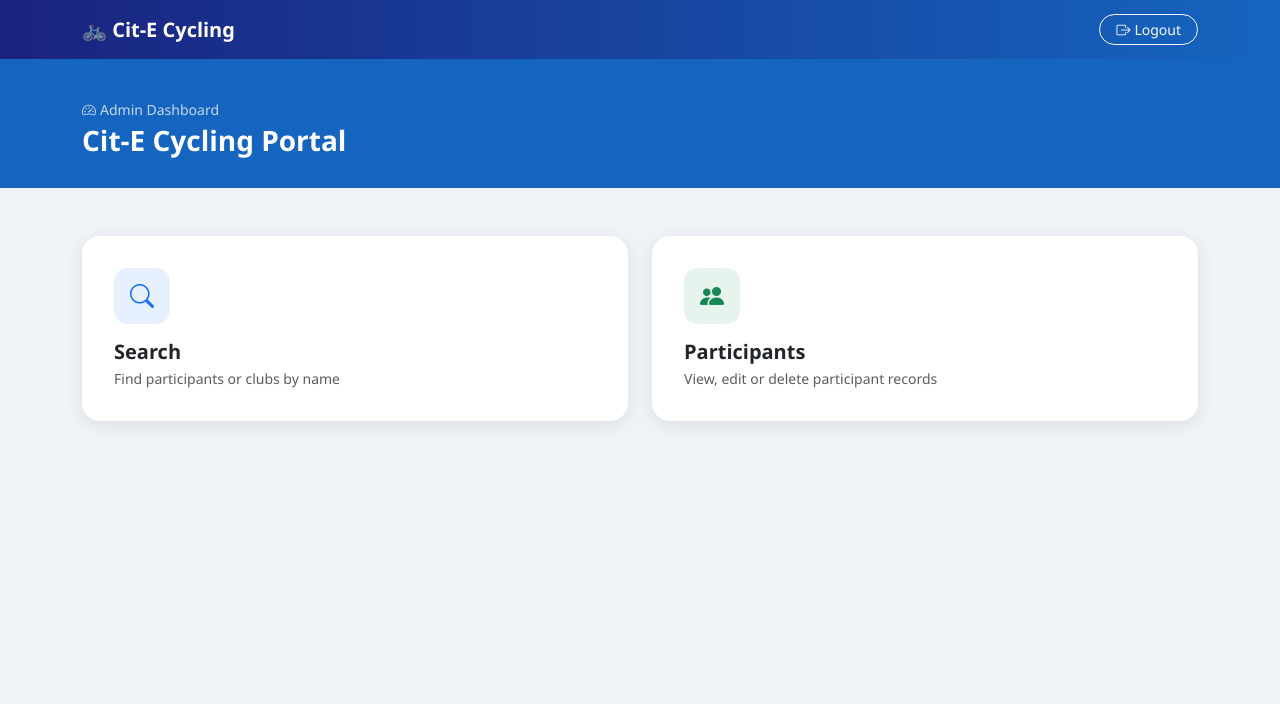
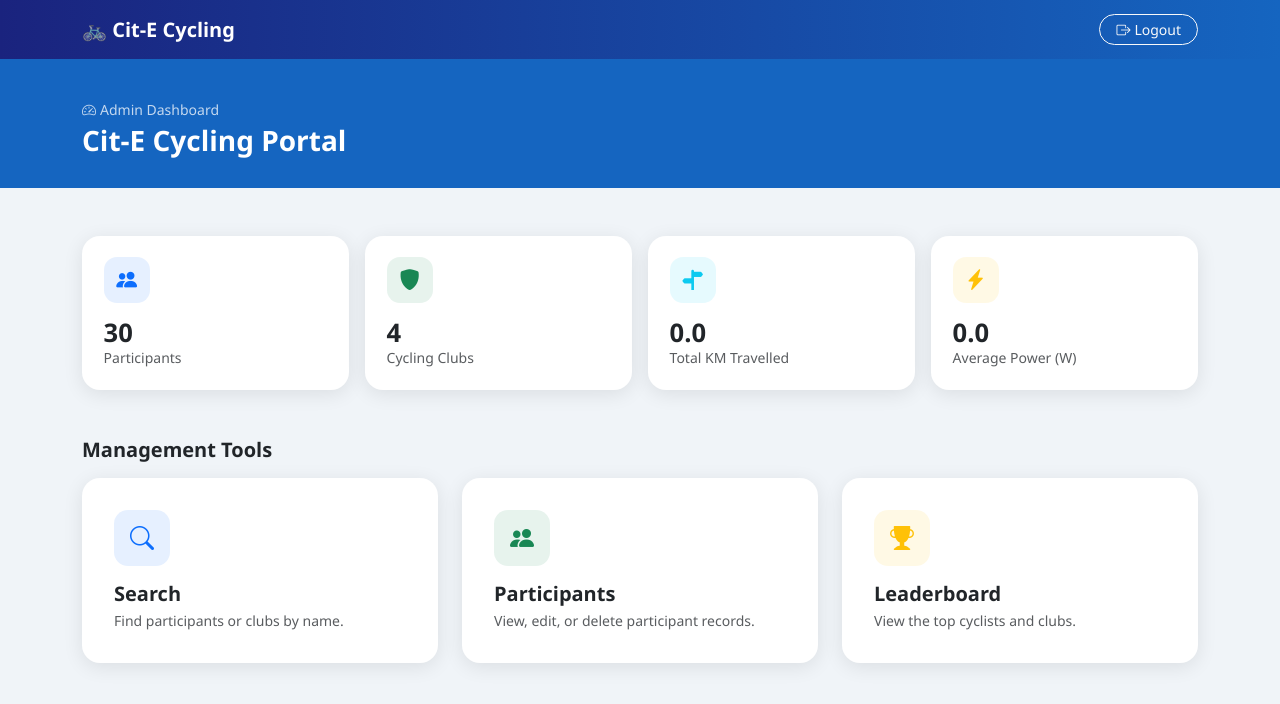
Before and after one commit to Sushreet-o/City-E-Cycling, a PHP site: page /admin_menu.php in a window 1280 px wide. Shown: the top 704 px of the page. Run offline with PHP 8.4, Linux system fonts and the light colour scheme; a user stored in the database is signed in; data comes from the database, SQL or seed files in the repository.

Commit message:
Add live admin dashboard statistics

```diff
--- a/admin_menu.php
+++ b/admin_menu.php
@@ -1,36 +1,137 @@
 <?php
 session_start();
-if (!isset($_SESSION["admin_logged_in"])) { header("Location: admin_login.html"); exit; }
+
+if (!isset($_SESSION["admin_logged_in"])) {
+    header("Location: admin_login.html");
+    exit;
+}
+
+include 'dbconnect.php';
+
+$stats = [
+    'participants' => 0,
+    'clubs' => 0,
+    'total_distance' => 0,
+    'average_power' => 0
+];
+
+$statsAvailable = true;
+
+try {
+    $conn = new PDO(
+        "mysql:host=$servername;dbname=$database;charset=utf8mb4",
+        $username,
+        $password
+    );
+
+    $conn->setAttribute(PDO::ATTR_ERRMODE, PDO::ERRMODE_EXCEPTION);
+
+    $participantStats = $conn->query("
+        SELECT
+            COUNT(*) AS participant_count,
+            COALESCE(SUM(distance), 0) AS total_distance,
+            COALESCE(AVG(power_output), 0) AS average_power
+        FROM participant
+    ")->fetch(PDO::FETCH_ASSOC);
+
+    $clubStats = $conn->query("
+        SELECT COUNT(*) AS club_count
+        FROM club
+    ")->fetch(PDO::FETCH_ASSOC);
+
+    $stats['participants'] = (int)$participantStats['participant_count'];
+    $stats['clubs'] = (int)$clubStats['club_count'];
+    $stats['total_distance'] = (float)$participantStats['total_distance'];
+    $stats['average_power'] = (float)$participantStats['average_power'];
+
+} catch (PDOException $exception) {
+    $statsAvailable = false;
+}
 ?>
 <!DOCTYPE html>
 <html lang="en">
 <head>
     <meta charset="UTF-8">
     <meta name="viewport" content="width=device-width, initial-scale=1.0">
-    <meta http-equiv="X-UA-Compatible" content="ie=edge">
-    <title>Admin Menu – Cit-E Cycling</title>
+    <title>Admin Dashboard – Cit-E Cycling</title>
+
     <link href="https://cdn.jsdelivr.net/npm/bootstrap@5.3.3/dist/css/bootstrap.min.css" rel="stylesheet">
     <link href="https://cdn.jsdelivr.net/npm/bootstrap-icons@1.11.3/font/bootstrap-icons.css" rel="stylesheet">
+
     <style>
-        body { background: #f0f4f8; font-family: 'Segoe UI', sans-serif; }
+        body {
+            background: #f0f4f8;
+            font-family: 'Segoe UI', sans-serif;
+        }
+
         .top-nav {
             background: linear-gradient(90deg, #1a237e, #1565c0);
             padding: 14px 0;
         }
-        .dashboard-header { background: #1565c0; color: white; padding: 40px 0 30px; }
+
+        .dashboard-header {
+            background: #1565c0;
+            color: white;
+            padding: 40px 0 30px;
+        }
+
+        .stat-card {
+            border: none;
+            border-radius: 18px;
+            box-shadow: 0 4px 20px rgba(0,0,0,.09);
+            height: 100%;
+        }
+
+        .stat-card .card-body {
+            padding: 1.35rem;
+        }
+
+        .stat-icon {
+            width: 46px;
+            height: 46px;
+            border-radius: 13px;
+            display: flex;
+            align-items: center;
+            justify-content: center;
+            font-size: 1.3rem;
+        }
+
+        .stat-number {
+            font-size: 1.6rem;
+            font-weight: 700;
+            line-height: 1.1;
+        }
+
         .menu-card {
-            border: none; border-radius: 18px;
+            border: none;
+            border-radius: 18px;
             box-shadow: 0 4px 20px rgba(0,0,0,.09);
             transition: transform .2s, box-shadow .2s;
-            text-decoration: none; color: inherit;
+            text-decoration: none;
+            color: inherit;
             display: block;
+            height: 100%;
         }
-        .menu-card:hover { transform: translateY(-5px); box-shadow: 0 10px 30px rgba(0,0,0,.15); color: inherit; }
-        .menu-card .card-body { padding: 2rem; }
+
+        .menu-card:hover {
+            transform: translateY(-5px);
+            box-shadow: 0 10px 30px rgba(0,0,0,.15);
+            color: inherit;
+        }
+
+        .menu-card .card-body {
+            padding: 2rem;
+        }
+
         .menu-icon {
-            width: 56px; height: 56px; border-radius: 14px;
-            display: flex; align-items: center; justify-content: center;
-            font-size: 1.5rem; margin-bottom: 1rem;
+            width: 56px;
+            height: 56px;
+            border-radius: 14px;
+            display: flex;
+            align-items: center;
+            justify-content: center;
+            font-size: 1.5rem;
+            margin-bottom: 1rem;
         }
     </style>
 </head>
@@ -38,50 +139,150 @@ if (!isset($_SESSION["admin_logged_in"])) { header("Location: admin_login.html")
 
 <nav class="top-nav">
     <div class="container d-flex justify-content-between align-items-center">
-        <span class="text-white fw-bold fs-5">&#128690; Cit-E Cycling</span>
+        <span class="text-white fw-bold fs-5">🚲 Cit-E Cycling</span>
+
         <a href="logout.php" class="btn btn-sm btn-outline-light rounded-pill px-3">
             <i class="bi bi-box-arrow-right me-1"></i>Logout
         </a>
     </div>
 </nav>
 
-<div class="dashboard-header">
+<header class="dashboard-header">
     <div class="container">
-        <p class="mb-1 opacity-75 small text-white"><i class="bi bi-speedometer2 me-1"></i>Admin Dashboard</p>
+        <p class="mb-1 opacity-75 small text-white">
+            <i class="bi bi-speedometer2 me-1"></i>Admin Dashboard
+        </p>
+
         <h1 class="h3 fw-bold text-white mb-0">Cit-E Cycling Portal</h1>
+    </div>
+</header>
+
+<main class="container py-5">
+
+    <?php if (!$statsAvailable) { ?>
+        <div class="alert alert-warning">
+            Dashboard statistics are temporarily unavailable.
+        </div>
+    <?php } ?>
+
+    <section aria-label="Competition statistics">
+        <div class="row g-3 mb-5">
+
+            <div class="col-6 col-lg-3">
+                <div class="card stat-card">
+                    <div class="card-body">
+                        <div class="stat-icon bg-primary bg-opacity-10 text-primary mb-3">
+                            <i class="bi bi-people-fill"></i>
+                        </div>
+
+                        <div class="stat-number"><?= $stats['participants'] ?></div>
+                        <div class="small text-muted">Participants</div>
+                    </div>
                 </div>
             </div>
 
-<main class="container py-5">
+            <div class="col-6 col-lg-3">
+                <div class="card stat-card">
+                    <div class="card-body">
+                        <div class="stat-icon bg-success bg-opacity-10 text-success mb-3">
+                            <i class="bi bi-shield-fill"></i>
+                        </div>
+
+                        <div class="stat-number"><?= $stats['clubs'] ?></div>
+                        <div class="small text-muted">Cycling Clubs</div>
+                    </div>
+                </div>
+            </div>
+
+            <div class="col-6 col-lg-3">
+                <div class="card stat-card">
+                    <div class="card-body">
+                        <div class="stat-icon bg-info bg-opacity-10 text-info mb-3">
+                            <i class="bi bi-signpost-split-fill"></i>
+                        </div>
+
+                        <div class="stat-number">
+                            <?= number_format($stats['total_distance'], 1) ?>
+                        </div>
+
+                        <div class="small text-muted">Total KM Travelled</div>
+                    </div>
+                </div>
+            </div>
+
+            <div class="col-6 col-lg-3">
+                <div class="card stat-card">
+                    <div class="card-body">
+                        <div class="stat-icon bg-warning bg-opacity-10 text-warning mb-3">
+                            <i class="bi bi-lightning-charge-fill"></i>
+                        </div>
+
+                        <div class="stat-number">
+                            <?= number_format($stats['average_power'], 1) ?>
+                        </div>
+
+                        <div class="small text-muted">Average Power (W)</div>
+                    </div>
+                </div>
+            </div>
+
+        </div>
+    </section>
+
+    <section>
+        <h2 class="h5 fw-bold mb-3">Management Tools</h2>
+
         <div class="row g-4">
 
-        <div class="col-12 col-sm-6">
+            <div class="col-12 col-md-6 col-lg-4">
                 <a href="search_form.php" class="card menu-card">
                     <div class="card-body">
                         <div class="menu-icon bg-primary bg-opacity-10 text-primary">
                             <i class="bi bi-search"></i>
                         </div>
-                    <h5 class="fw-bold mb-1">Search</h5>
-                    <p class="text-muted small mb-0">Find participants or clubs by name</p>
+
+                        <h3 class="h5 fw-bold mb-1">Search</h3>
+                        <p class="text-muted small mb-0">
+                            Find participants or clubs by name.
+                        </p>
                     </div>
                 </a>
             </div>
 
-        <div class="col-12 col-sm-6">
+            <div class="col-12 col-md-6 col-lg-4">
                 <a href="view_participants_edit_delete.php" class="card menu-card">
                     <div class="card-body">
                         <div class="menu-icon bg-success bg-opacity-10 text-success">
                             <i class="bi bi-people-fill"></i>
                         </div>
-                    <h5 class="fw-bold mb-1">Participants</h5>
-                    <p class="text-muted small mb-0">View, edit or delete participant records</p>
+
+                        <h3 class="h5 fw-bold mb-1">Participants</h3>
+                        <p class="text-muted small mb-0">
+                            View, edit, or delete participant records.
+                        </p>
+                    </div>
+                </a>
+            </div>
+
+            <div class="col-12 col-md-6 col-lg-4">
+                <a href="leaderboard.php" class="card menu-card">
+                    <div class="card-body">
+                        <div class="menu-icon bg-warning bg-opacity-10 text-warning">
+                            <i class="bi bi-trophy-fill"></i>
+                        </div>
+
+                        <h3 class="h5 fw-bold mb-1">Leaderboard</h3>
+                        <p class="text-muted small mb-0">
+                            View the top cyclists and clubs.
+                        </p>
                     </div>
                 </a>
             </div>
 
         </div>
+    </section>
+
 </main>
 
-<script src="https://cdn.jsdelivr.net/npm/bootstrap@5.3.3/dist/js/bootstrap.bundle.min.js"></script>
 </body>
 </html>
```
Lines whose indentation alone changed are shown as unchanged.
